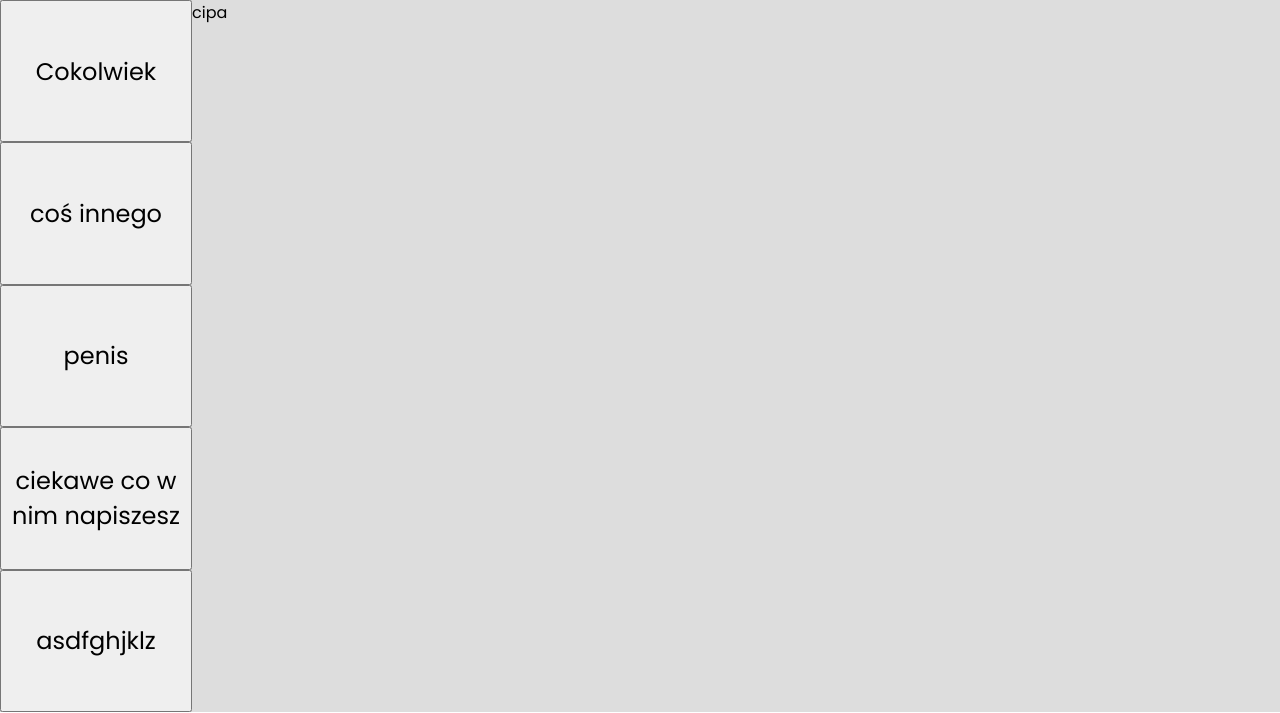
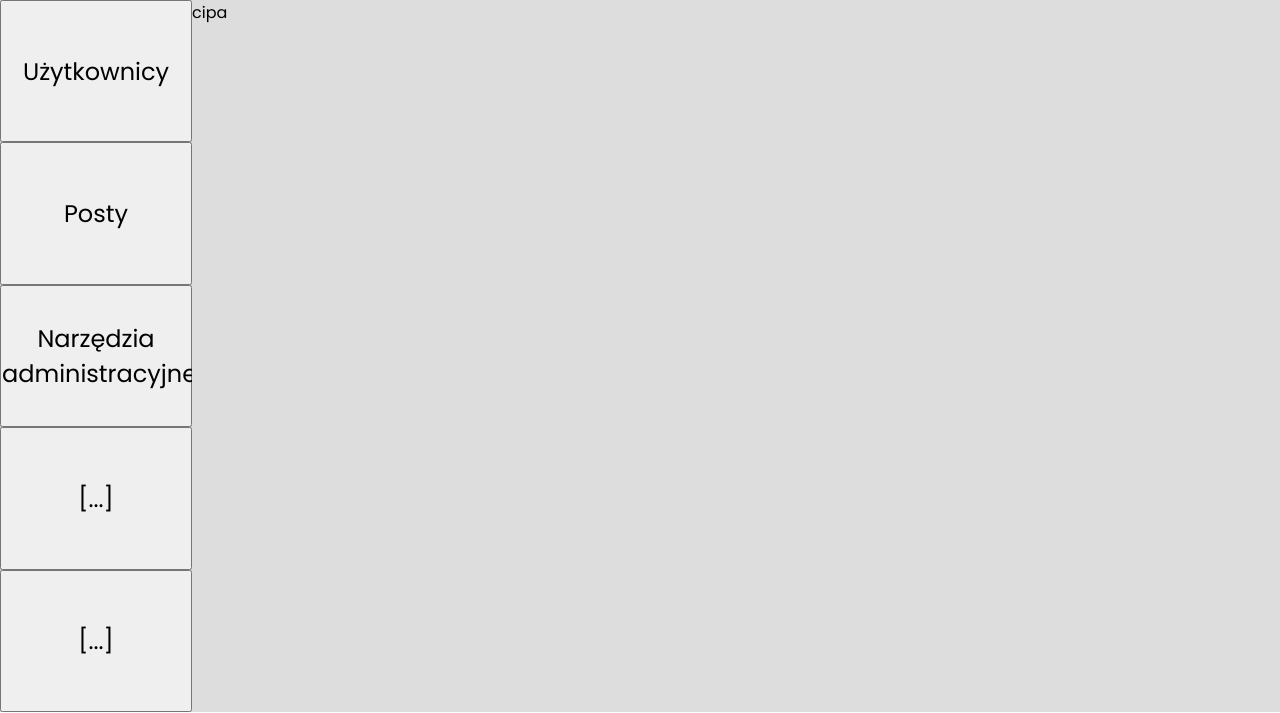
Before and after one commit to Lufonix/cingciong, a PHP site: page /tyktolk.php in a window 1280 px wide. Shown: the part 87-800 px from the top of the page. Run offline with PHP 8.4, Linux system fonts and the light colour scheme; the visitor is signed in with stand-in values (Sample User, id 1).

Commit message:
Update tyktolk.php

```diff
--- a/tyktolk.php
+++ b/tyktolk.php
@@ -24,11 +24,11 @@ if(!isset($_SESSION['user'])){
 </header>
 
 <aside>
-    <button onclick="wys(1);">Cokolwiek</button>
-    <button onclick="wys(2);">coś innego</button>
-    <button onclick="wys(3);">penis</button>
-    <button onclick="wys(4);">ciekawe co w nim napiszesz</button>
-    <button onclick="wys(5);">asdfghjklz</button>
+    <button onclick="wys(1);">Użytkownicy</button>
+    <button onclick="wys(2);">Posty</button>
+    <button onclick="wys(3);">Narzędzia administracyjne</button>
+    <button onclick="wys(4);">[...]</button>
+    <button onclick="wys(5);">[...]</button>
 </aside>
 <main id="man">
     cipa
```
